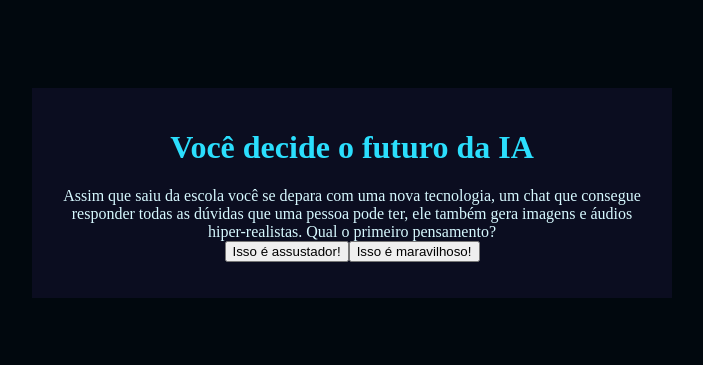
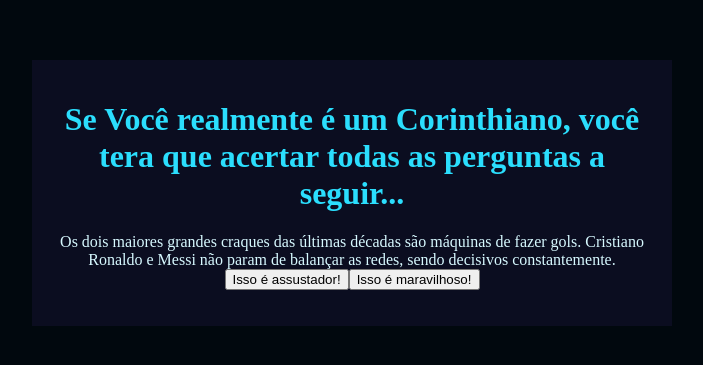
Before and after one commit to Marcos0209/marcos-2tri-p2, a plain HTML site: page index.html in a window 1280 px wide. Shown: the part 215-580 px from the top of the page, without its empty margins (288-991 px from the left). Drawn offline with Linux system fonts and the light colour scheme.

Commit message:
Add files via upload

```diff
--- a/index.html
+++ b/index.html
@@ -4,11 +4,11 @@
     <meta charset="UTF-8">
     <meta name="viewport" content="width=device-width, initial-scale=1.0">
     <link rel="stylesheet" href="style.css">
-    <title>Você decide o futuro da IA</title>
+    <title>Você é um Corinthiano?</title>
 </head>
 <body>
     <div class="caixa-principal">
-        <h1>Você decide o futuro da IA</h1>
+        <h1>Se Você realmente é um Corinthiano, você tera que acertar todas as perguntas a seguir...</h1>
         <div class="caixa-perguntas"></div>
         <div class="caixa-alternativas"></div>
         <div class="caixa-resultado">
--- a/script.js
+++ b/script.js
@@ -6,7 +6,7 @@ const textoResultado = document.querySelector(".texto-resultado");
 
 const perguntas = [
     {
-        enunciado: "Assim que saiu da escola você se depara com uma nova tecnologia, um chat que consegue responder todas as dúvidas que uma pessoa pode ter, ele também gera imagens e áudios hiper-realistas. Qual o primeiro pensamento?",
+        enunciado: "Os dois maiores grandes craques das últimas décadas são máquinas de fazer gols. Cristiano Ronaldo e  Messi não param de balançar as redes, sendo decisivos constantemente.",
         alternativas: [
             {
                 texto: "Isso é assustador!",
```
